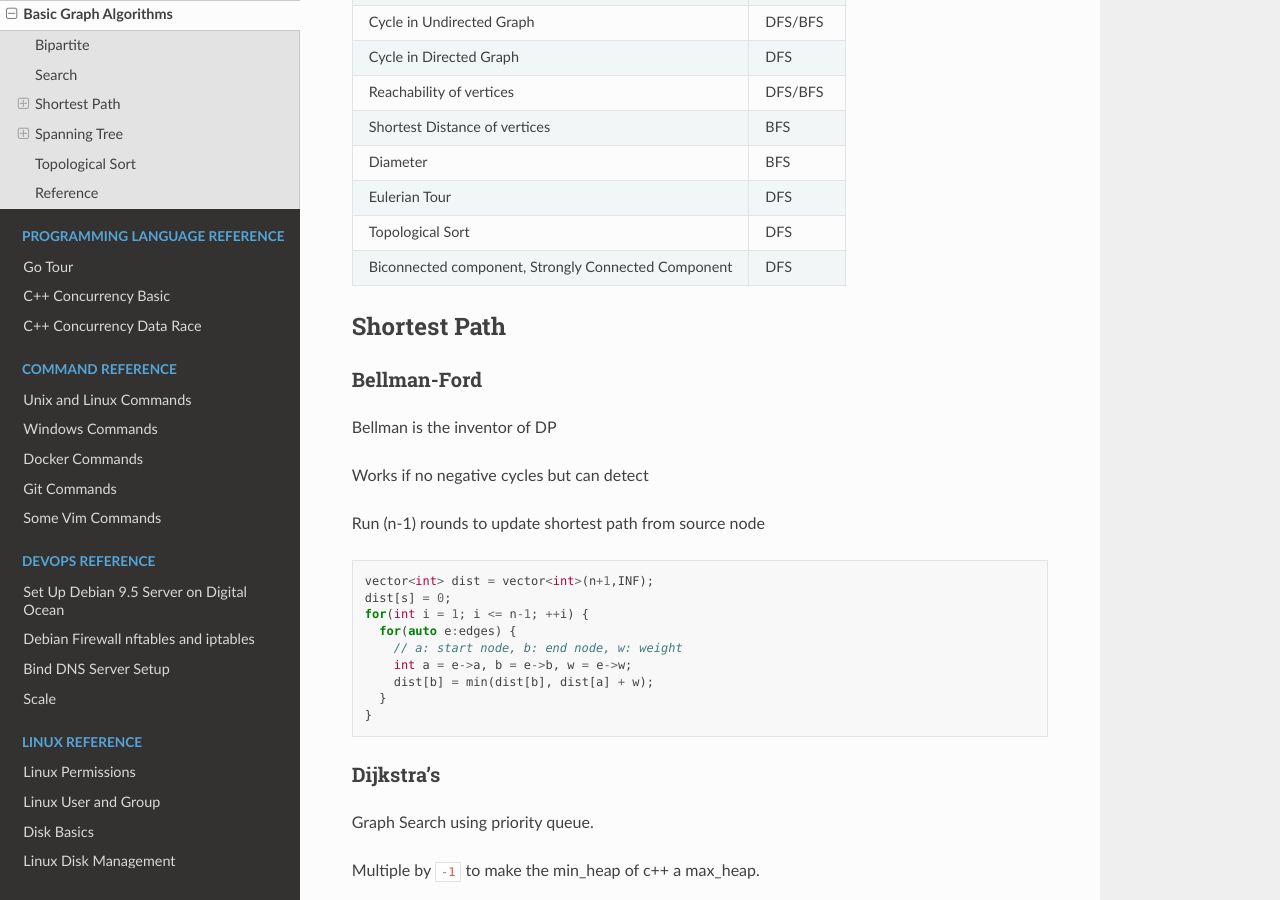
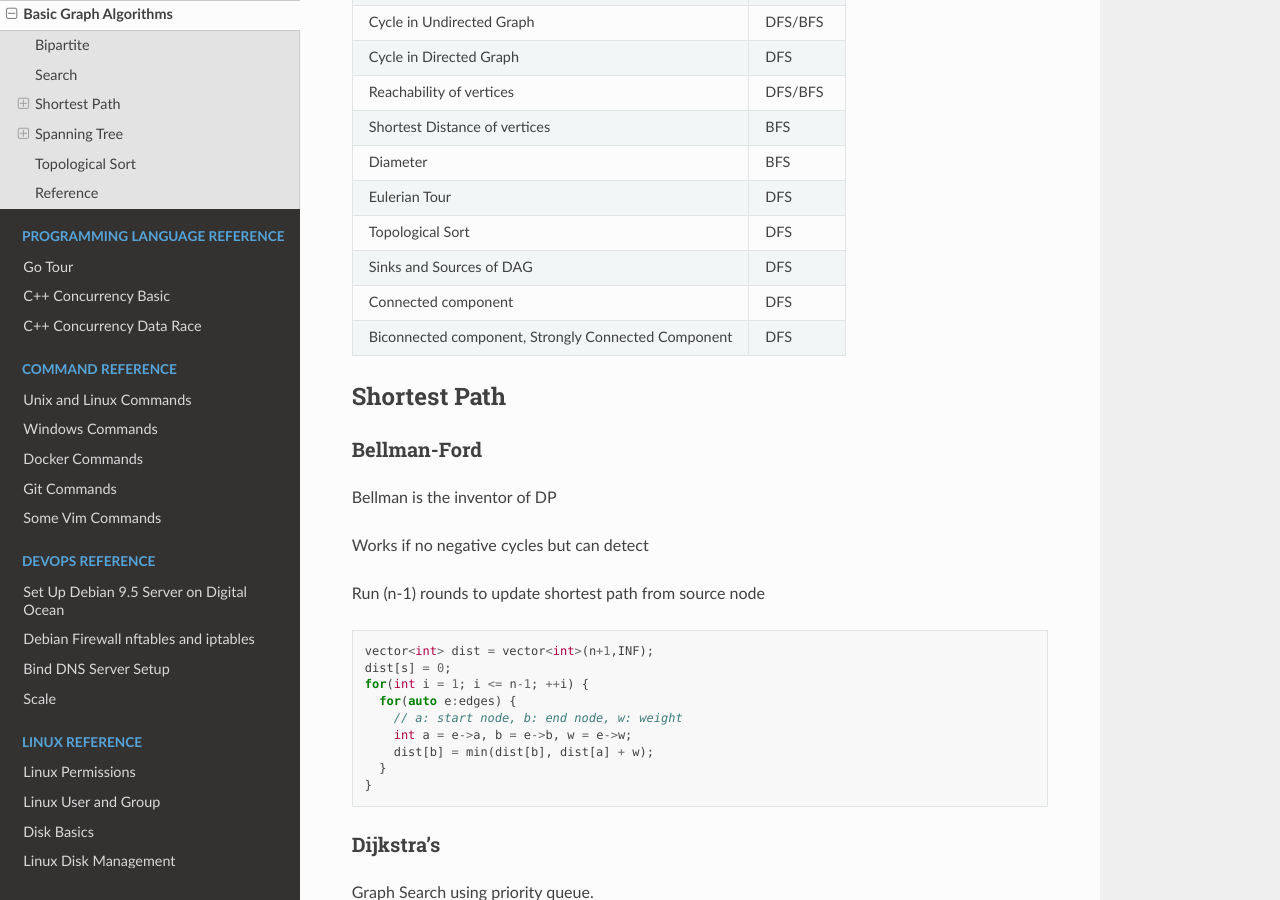
Before and after one commit to snowme34/snowme34.com, a Sphinx documentation site: the page built from docs/source/algorithms-and-data-structures/graph/basic-graph-algorithms.md, in a window 1280 px wide and 900 px high, scrolled down 623 px. Built offline with Sphinx 7.4.7 and the Read the Docs theme 2.0.0, drawn with Linux system fonts in a browser that asks for light colours; some of the changed text lies outside the part shown.

Commit message:
update graph algorithm

````diff
--- a/docs/source/algorithms-and-data-structures/graph/basic-graph-algorithms.md
+++ b/docs/source/algorithms-and-data-structures/graph/basic-graph-algorithms.md
@@ -25,6 +25,8 @@ No odd-number-edge cycles
 | Diameter                                            | BFS       |
 | Eulerian Tour                                       | DFS       |
 | Topological Sort                                    | DFS       |
+| Sinks and Sources of DAG                            | DFS       |
+| Connected component                                 | DFS       |
 | Biconnected component, Strongly Connected Component | DFS       |
 
 ## Shortest Path
@@ -194,6 +196,8 @@ for (int u = 0; u < n; u++) {
 }
 ```
 
+Or decreasing post number of DFS.
+
 ## Reference
 
 * [DS](https://dsa.cs.tsinghua.edu.cn/~deng/ds/index.htm)
````
